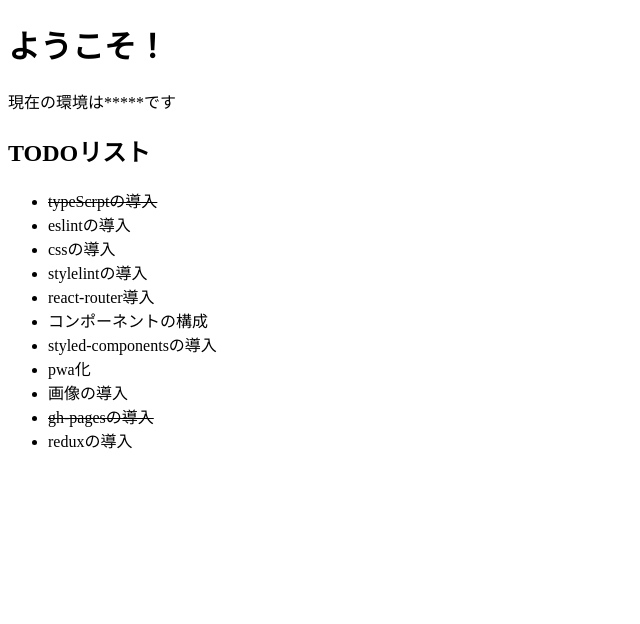
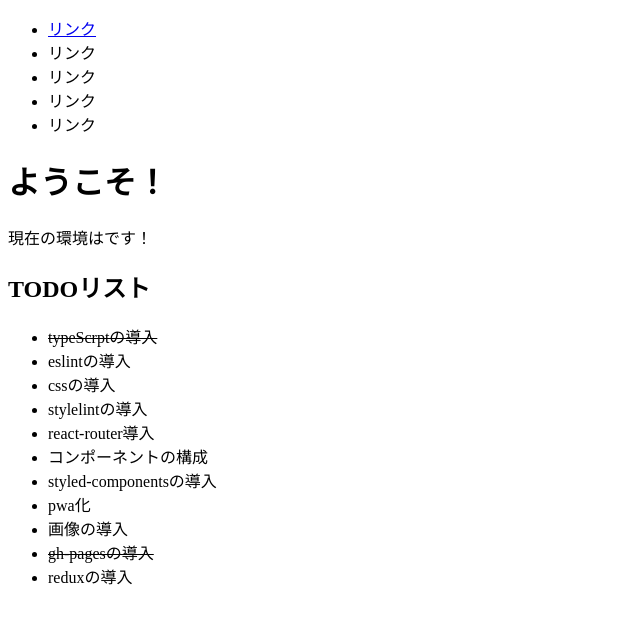
Before and after one commit to kasuyan/homepage, a React app: page / in a window 1280 px wide. Shown: the top 624 px of the page, without its empty margins (0-640 px from the left). Built offline with nearby package versions, Linux system fonts and the light colour scheme.

Commit message:
add components folders

```diff
--- a/src/index.tsx
+++ b/src/index.tsx
@@ -3,7 +3,7 @@
 //import { createStore } from 'redux';
 //import { Provider } from 'react-redux';
 //import reducer from './reducers/dentaku';
-import App from "./modules/core/App/app";
+import App from "./modules/core/components/App/app";
 
 //const store = createStore(reducer);
 
--- /dev/null
+++ b/src/modules/core/components/App/app.tsx
@@ -0,0 +1,31 @@
+import * as React from "react";
+import HomePage from "../../../home/components/homepage/index";
+
+export default class App extends React.Component {
+  render() {
+    return (
+      <div className="container">
+        <nav>
+          <ul>
+            <li>
+              <a href="#">リンク</a>
+            </li>
+            <li>
+              <a>リンク</a>
+            </li>
+            <li>
+              <a>リンク</a>
+            </li>
+            <li>
+              <a>リンク</a>
+            </li>
+            <li>
+              <a>リンク</a>
+            </li>
+          </ul>
+        </nav>
+        <HomePage />
+      </div>
+    );
+  }
+}
--- a/src/modules/core/App/app.tsx
+++ b/src/modules/home/components/homepage/index.tsx
@@ -1,11 +1,12 @@
 import * as React from "react";
 
-export default class App extends React.Component {
+class HomePage extends React.Component {
   render() {
+    console.log("process.env.HOST", process.env);
     return (
-      <div className="container">
+      <div>
         <h1>ようこそ！</h1>
-        <p>現在の環境は*****です</p>
+        <p>現在の環境は{process.env.HOST}です！</p>
         <h2>TODOリスト</h2>
         <ul>
           <li>
@@ -28,3 +29,5 @@
     );
   }
 }
+
+export default HomePage;
--- a/tsconfig.json
+++ b/tsconfig.json
@@ -5,9 +5,10 @@
     // ソースマップを有効にする
     "sourceMap": true,
     "noImplicitAny": true,
-    "module": "commonjs",
+    "module": "esnext",
+    "moduleResolution": "node",
     "target": "es5",
     "jsx": "react"
   },
-  "include": ["./src/*", "./src/**/**/**/*"]
+  "include": ["./src/*"]
 }
--- a/webpack.config.js
+++ b/webpack.config.js
@@ -2,7 +2,7 @@
 const env = require("dotenv").config();
 
 const isProd = process.env.NODE_ENV === "production";
-// console.log("process.env.HOST=", process.env.HOST);
+console.log("process.env.HOST=", process.env.HOST);
 // console.log("isProd=", isProd);
 // console.log("process.env.NODE_ENV", process.env.NODE_ENV);
 
```
Also changed, not shown: 2 other files (tests, documents, lock files or other folders).
